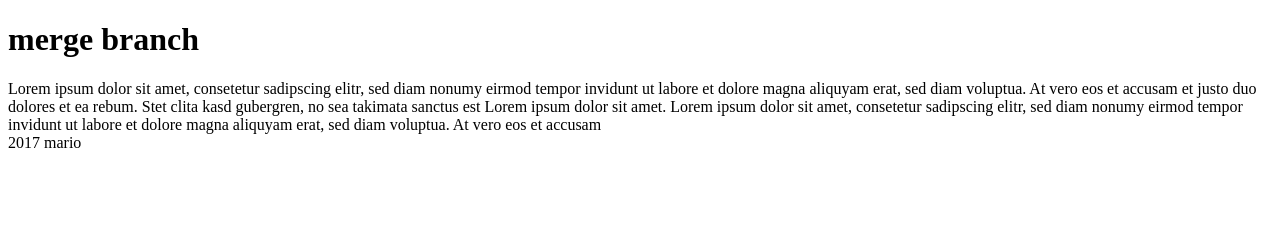
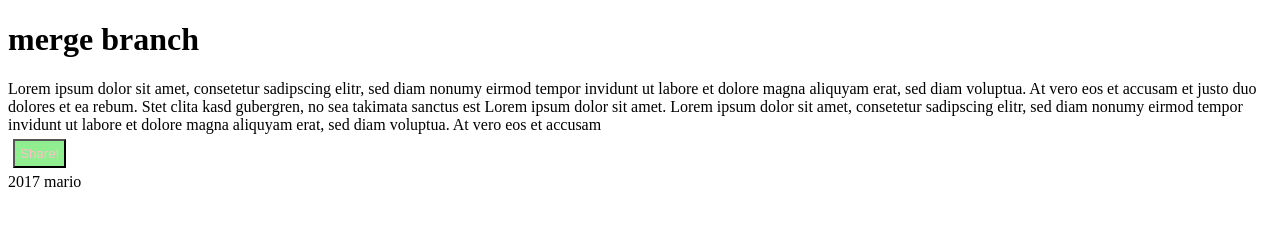
Before and after one commit to bgeye/merge-branch, a plain HTML site: page index.html in a window 1280 px wide. Drawn offline with Linux system fonts and the light colour scheme.

Commit message:
feature_button: btn implemented

```diff
--- a/index.html
+++ b/index.html
@@ -4,7 +4,13 @@
     <meta charset="UTF-8">
     <title>Title</title>
     <style>
+        .btn{
+            background-color: lightgreen;
+            color:pink;
+            padding:5px;
+            margin:5px;
 
+        }
     </style>
 </head>
 <body>
@@ -14,10 +20,16 @@
 <article>
     Lorem ipsum dolor sit amet, consetetur sadipscing elitr, sed diam nonumy eirmod tempor invidunt ut labore et dolore magna aliquyam erat, sed diam voluptua. At vero eos et accusam et justo duo dolores et ea rebum. Stet clita kasd gubergren, no sea takimata sanctus est Lorem ipsum dolor sit amet. Lorem ipsum dolor sit amet, consetetur sadipscing elitr, sed diam nonumy eirmod tempor invidunt ut labore et dolore magna aliquyam erat, sed diam voluptua. At vero eos et accusam
 </article>
+<button class="btn" onclick="share()">Share!</button>
 
 <footer>
     2017 mario
 </footer>
 
 </body>
+<script>
+    function share(){
+        alert('shared!');
+    }
+</script>
 </html>
```
